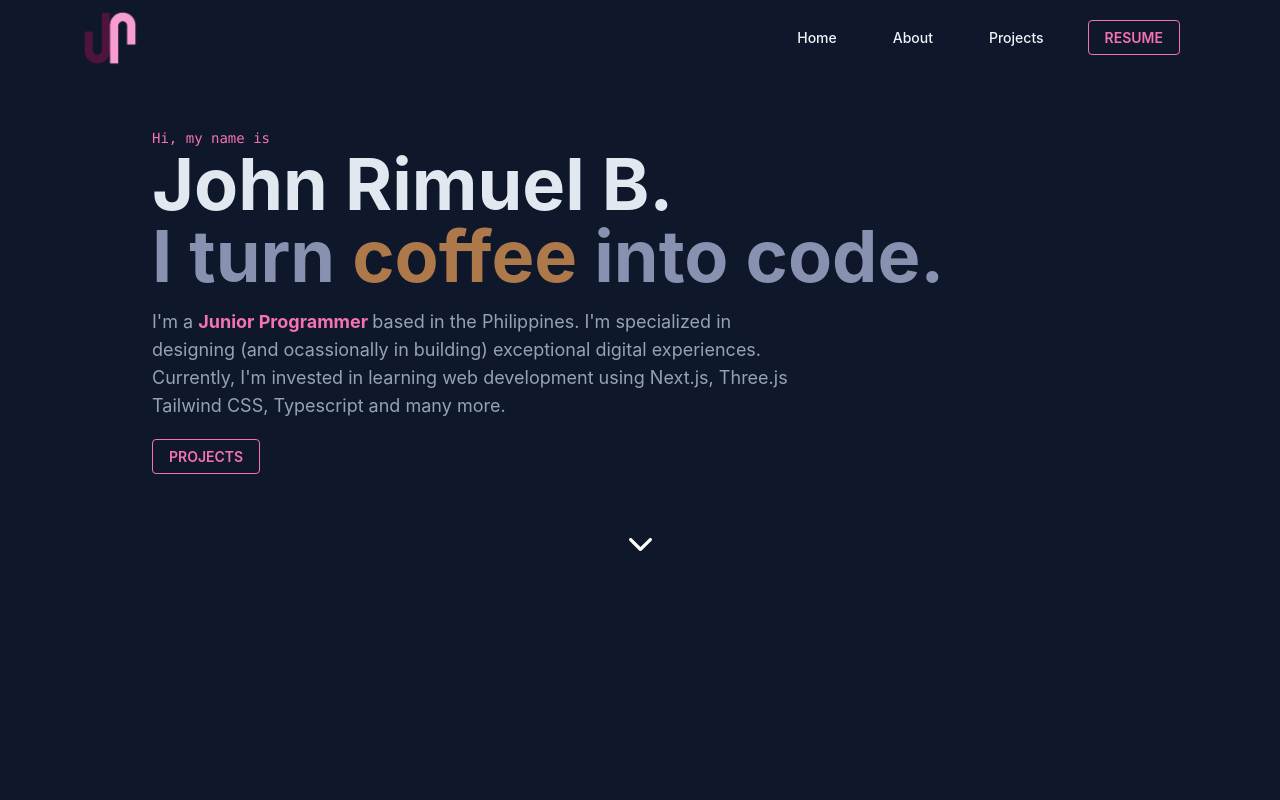
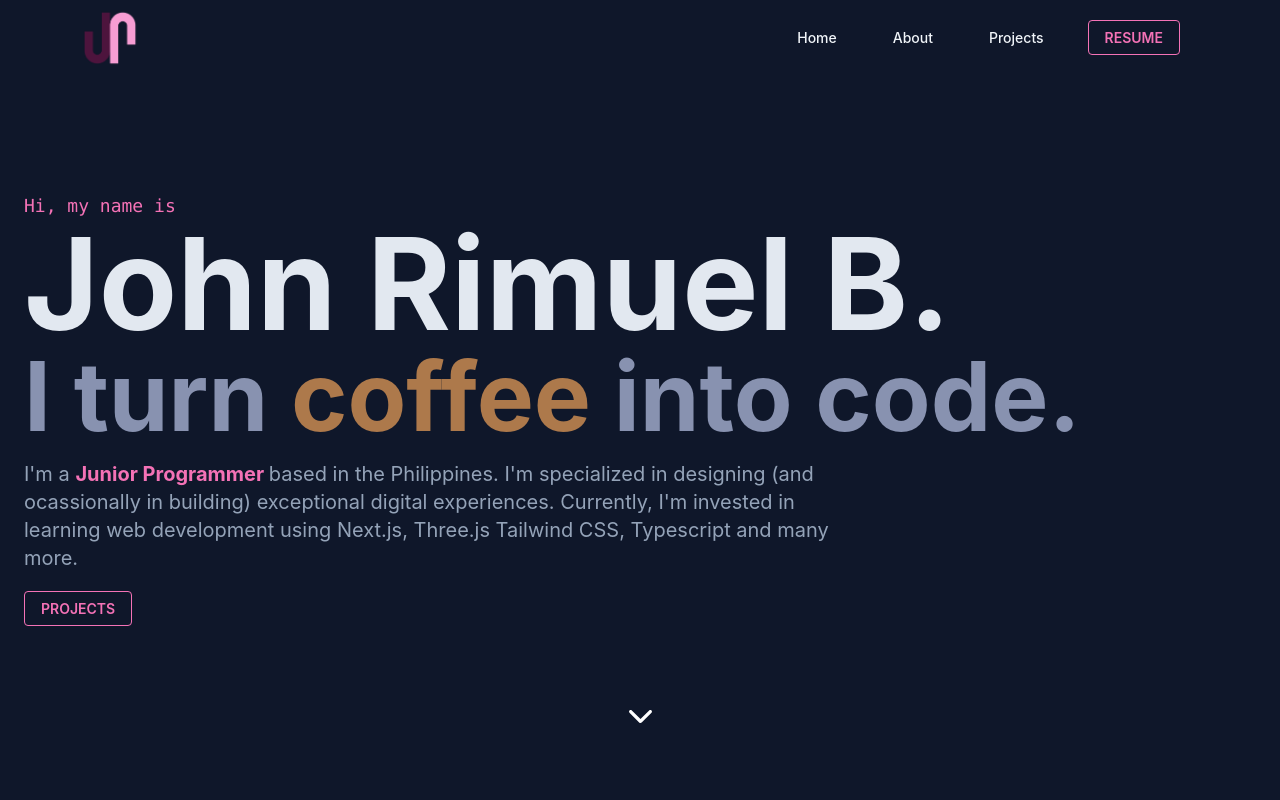
Before and after one commit to itsmerims/itsmerims.github.io, a Next.js app: page / in a window 1280 px wide. Shown: the top 800 px of the page. Built offline with nearby package versions, Linux system fonts and the light colour scheme.

Commit message:
modified:   components/HeroSection.tsx 	modified:   public/cv.simple.pdf 	modified:   src/app/page.tsx

```diff
--- a/components/HeroSection.tsx
+++ b/components/HeroSection.tsx
@@ -6,13 +6,13 @@ import { IoIosArrowDown } from "react-icons/io";
 
 const HeroSection = () => {
     return (
-        <section className='lg:h-screen' id='home'>
+        <section className='md:h-screen' id='home'>
             <div className='flex flex-col my-auto text-center justify-center items-center py-16 md:flex-row md:text-left md:space-x-4'>
-                <div className='px-0 mt-16'>
-                    <p className='font-mono text-sm text-pink-400'>Hi, my name is</p>
-                    <h1 className='font-bold md:text-7xl sm:text-5xl text-4xl mt-2 md:mt-0 text-slate-200'>John Rimuel B&#x2e;</h1>
-                    <h1 className='font-bold md:text-7xl text-4xl mt-2 md:mt-0 text-tagline'>I turn <span className='text-coffee'>coffee</span> into code&#x2e;</h1>
-                    <p className='text-lg text-left mx-auto md:mx-0 mb-6 mt-4 w-10/12 md:w-2/3 text-slate-400'>
+                <div className='px-0 sm:mt-12 md:mt-20 lg:mt-32'>
+                    <p className='font-mono sm:text-md md:text-md lg:text-lg xl:text-lg text-pink-400'>Hi, my name is</p>
+                    <h1 className='font-bold md:text-9xl sm:text-7xl text-6xl mt-2 md:mt-0 text-slate-200'>John Rimuel B&#x2e;</h1>
+                    <h1 className='font-bold md:text-8xl text-6xl mt-2 md:mt-0 text-tagline'>I turn <span className='text-coffee'>coffee</span> into code&#x2e;</h1>
+                    <p className='sm:text-lg md:text-lg lg:text-lg xl:text-xl text-left mx-auto md:mx-0 mb-6 mt-4 w-10/12 md:w-2/3 text-slate-400'>
                         I&#39;m a{" "}
                         <span className='font-bold text-pink-400'>
                             Junior Programmer{" "}
@@ -33,7 +33,7 @@ const HeroSection = () => {
                     </div>
                 </div>
             </div>
-            <div className='flex flex-row justify-center'>
+            <div className='flex flex-row justify-center mt-5'>
                 <Link
                     to="about"
                     className={"cursor-pointer "}
--- a/src/app/page.tsx
+++ b/src/app/page.tsx
@@ -4,7 +4,7 @@ import ProjectSection from "components/ProjectSection"
 
 export default function Home() {
   return (
-    <main className="max-w-3xl md:max-w-5xl mx-auto px-4 sm:px-6">
+    <main className="max-w-3xl md:max-w-5xl lg:max-w-7xl mx-auto px-4 sm:px-6">
       <HeroSection />
       <AboutSection />
       <ProjectSection />
```
Also changed, not shown: 1 other file (tests, documents, lock files or other folders).
